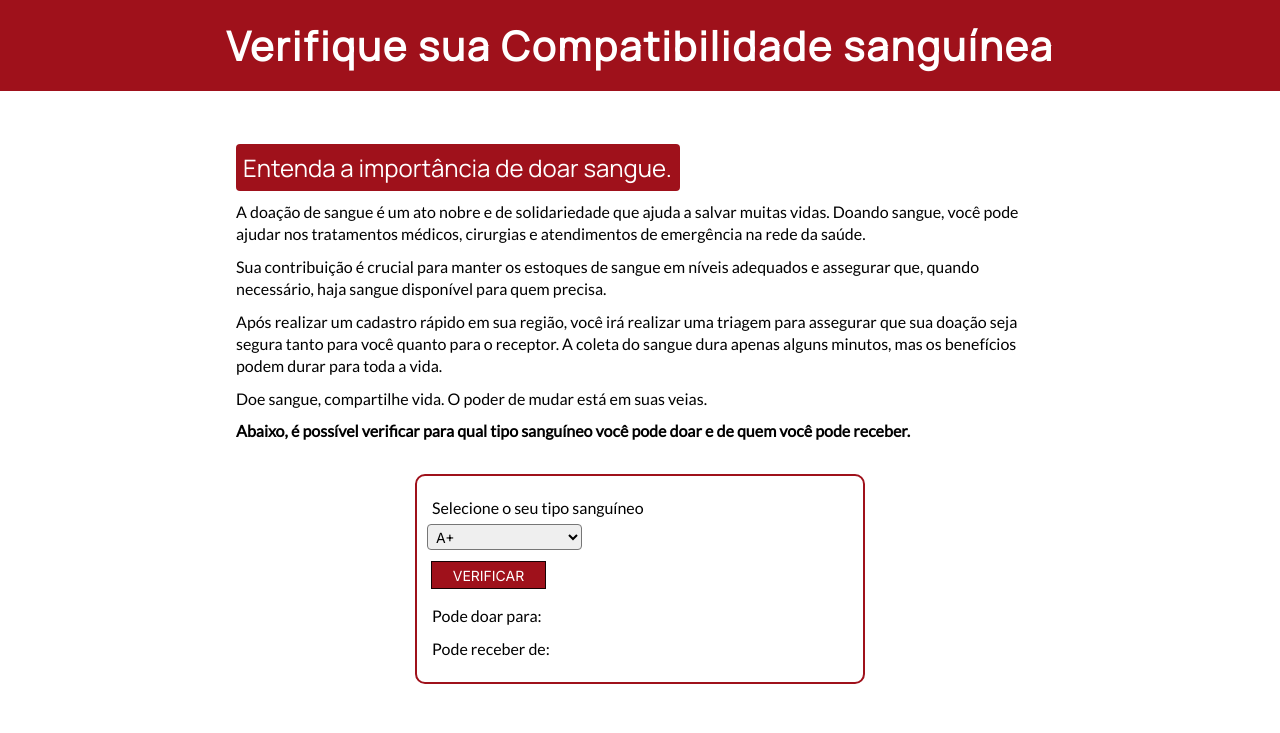
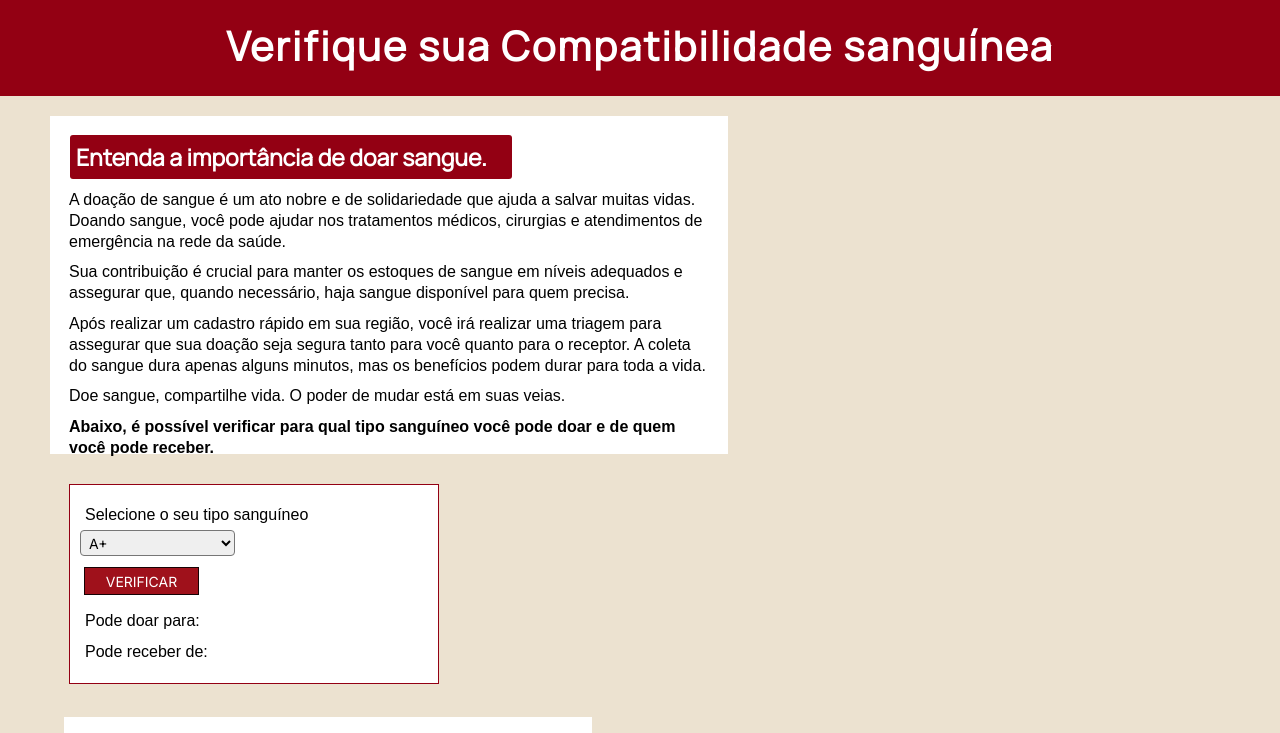
Before and after one commit to williamcouto/blood-donation, a plain HTML site: page index.html in a window 1280 px wide. Shown: the top 733 px of the page. Drawn offline with Linux system fonts and the light colour scheme.

Commit message:
Update style.css

```diff
--- a/style.css
+++ b/style.css
@@ -13,18 +13,38 @@ header{
     font: 20px 'Manrope', arial, sans-serif;
     text-align: center;
     padding: 18px;
+    height: 60px;
     letter-spacing: 2px;
     color: #ffff;
-    background-color: #9f111b;
+    background-color: #930013;
 }
-header > h3{
-    font-weight: lighter;
-    font-size: 17px;
+
+p{
+    padding: 5px;
+    font-size: 16px;
+    line-height: 1.3em;
 }
+
+h2{
+    background-color: #930013;
+    text-align: left;
+    color:#ffff;
+    font: bold 23px 'Manrope', Arial, sans-serif;
+    padding: 6px;
+    width: 430px;
+    margin: 6px;
+    border-radius: 3px;
+}
+
 body{
-    background-color: #FFFF;
-    font-family: 'Lato' , Arial, Helvetica, sans-serif;
+    font-family: Arial, Helvetica, sans-serif;
+    background-color: #ECE2D0;
 }
+
+main{
+    margin: 10px 20px;
+}
+
 .container{
     display: flex;
     justify-content: center;
@@ -32,43 +52,32 @@ body{
     box-sizing: border-box;
     background-color: #FFFF;
     padding: 10px;
-    width: 450px;
-    height: 210px;
-    margin: auto;
-    margin-top: 10px;
-    border-radius: 10px;
-    border: solid 2px #9f111b;
+    width: 370px;
+    height: 200px;
+    margin: 20px 10px;
+    border: solid 1px #930013;
 }
 section{
     background-color: #FFFF;
-    padding: 12px;
-    width: 850px;
-    height: 560px;
-    margin: auto;
-    margin-top: 20px;
-    margin-bottom: 5px;
-    border-radius: 10px;
+    padding: 9px;
+    width: 660px;
+    height: 320px;
+    margin: 20px 30px;
 }
-p{
-    padding: 5px;
-    font-size: 16px;
-    line-height: 1.4em;
+
+#basics_requi{
+    background-color: #ffff;
+    margin-top: 60px;
+    padding: 9px;
+    width: 500px;
 }
-h2{
-    text-align: left;
-    background-color: #9f111b;
-    color: white;
-    font-weight: lighter;
-    font-family:'Manrope', Arial, Helvetica, sans-serif;
-    padding: 7px;
-    width: 430px;
-    margin: 5px;
-    border-radius: 4px;
+
+article{
+    font:  16px  Arial, sans-serif;
+    margin: 10px 5px;
+    line-height: 1.5em;
 }
-article{
-    font:  16px 'Lato', Arial, Helvetica, sans-serif;
-    padding: 16px;
-}
+
 select{
     width: 155px;
     height: 26px;
```
